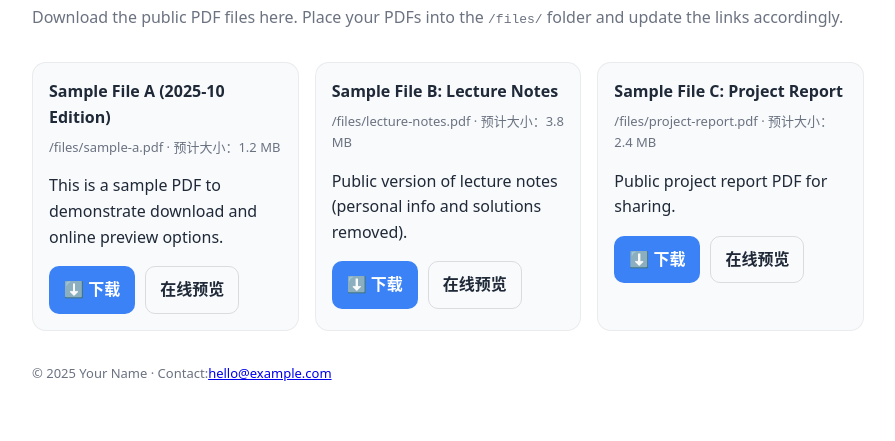
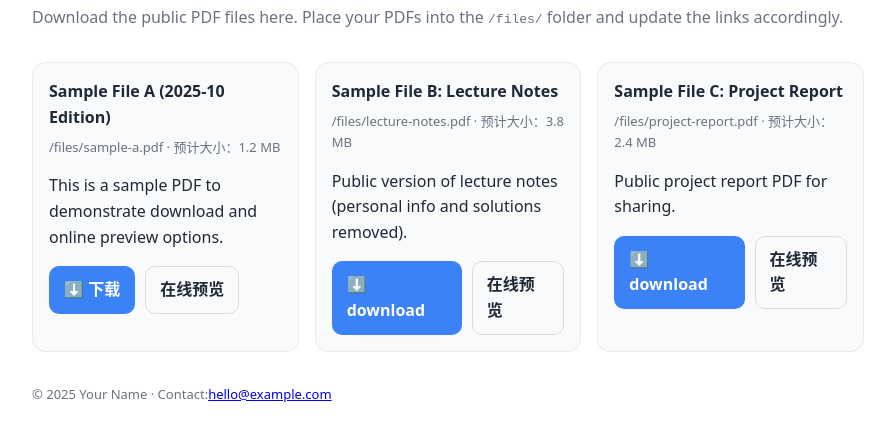
Before and after one commit to wjs780739318/Game-Project, a plain HTML site: page index.html in a window 1280 px wide. Shown: the part 109-550 px from the top of the page, without its empty margins (192-1087 px from the left). Drawn offline with Linux system fonts and the light colour scheme.

Commit message:
Update index.html

```diff
--- a/index.html
+++ b/index.html
@@ -3,10 +3,10 @@
 <head>
   <meta charset="utf-8" />
   <meta name="viewport" content="width=device-width, initial-scale=1" />
-  <title>资料下载｜Your Site Name</title>
-  <meta name="description" content="在此页面下载公开 PDF 资料。" />
-  <meta property="og:title" content="资料下载｜Your Site Name" />
-  <meta property="og:description" content="在此页面下载公开 PDF 资料。" />
+  <title>BoardGame Project｜Your Site Name</title>
+  <meta name="description" content="download the files" />
+  <meta property="og:title" content="BoardGame Project｜Your Site Name" />
+  <meta property="og:description" content="download files here" />
   <meta property="og:type" content="website" />
   <link rel="icon" href="favicon.ico" />
   <style>
@@ -38,7 +38,7 @@
       <p class="lead">Download the public PDF files here. Place your PDFs into the <code>/files/</code> folder and update the links accordingly.</p>
     </header>
 
-    <section class="grid" aria-label="下载列表">
+    <section class="grid" aria-label="lists">
       <!-- 示例卡片 1 -->
       <article class="card">
         <h2 class="title">Sample File A (2025-10 Edition)</h2>
@@ -58,7 +58,7 @@
         <p class="meta">/files/lecture-notes.pdf · 预计大小：3.8 MB</p>
         <p>Public version of lecture notes (personal info and solutions removed).</p>
         <div class="actions">
-          <a class="btn" href="files/lecture-notes.pdf" download>⬇️ 下载</a>
+          <a class="btn" href="files/lecture-notes.pdf" download>⬇️ download</a>
           <a class="btn secondary" href="files/lecture-notes.pdf" target="_blank" rel="noopener">在线预览</a>
         </div>
       </article>
@@ -69,7 +69,7 @@
         <p class="meta">/files/project-report.pdf · 预计大小：2.4 MB</p>
         <p>Public project report PDF for sharing.</p>
         <div class="actions">
-          <a class="btn" href="files/project-report.pdf" download>⬇️ 下载</a>
+          <a class="btn" href="files/project-report.pdf" download>⬇️ download</a>
           <a class="btn secondary" href="files/project-report.pdf" target="_blank" rel="noopener">在线预览</a>
         </div>
       </article>
```
